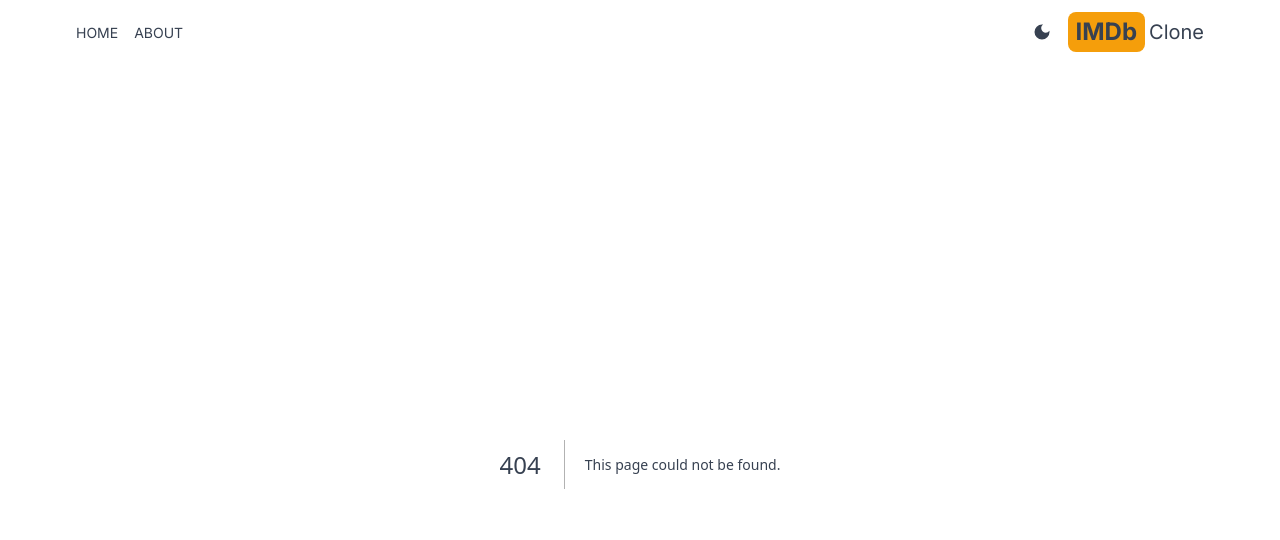
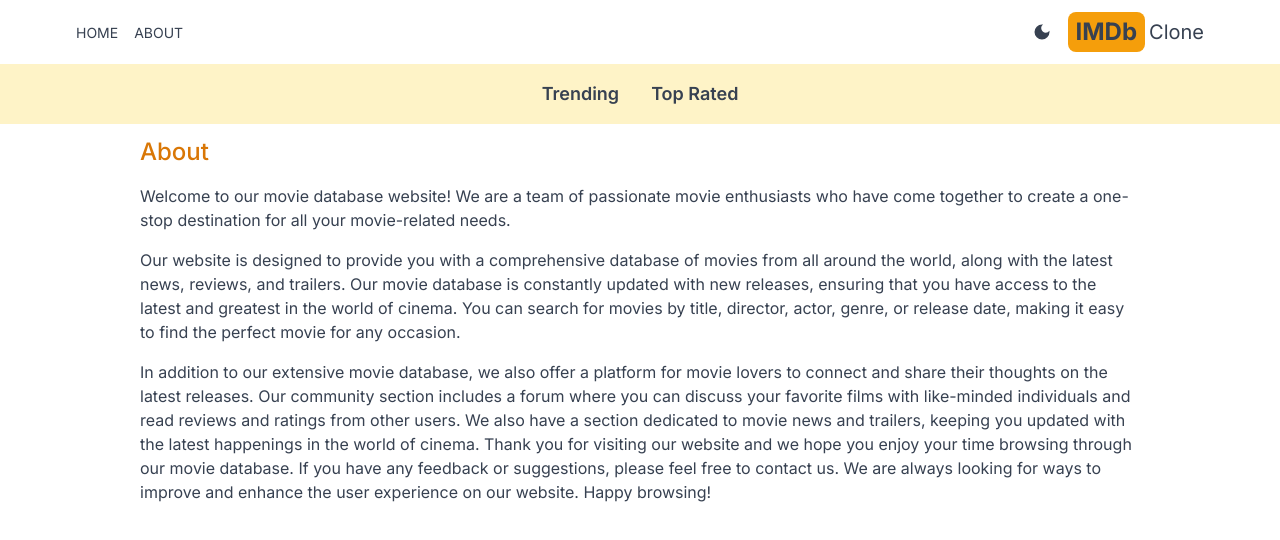
Before and after one commit to MuhammadSalmanKhan333/Imdb-clone, a Next.js app: page /about in a window 1280 px wide. Before the commit this address had no page. Shown: the top 540 px of the page. Built offline with nearby package versions, Linux system fonts and the light colour scheme.

Commit message:
data fetched from tmdb api

```diff
--- /dev/null
+++ b/src/app/about/page.jsx
@@ -0,0 +1,36 @@
+export default function About() {
+  return (
+    <div className="max-w-5xl mx-auto p-3 space-y-4">
+      <h1 className="text-2xl font-medium text-amber-600">About</h1>
+      <p>
+        Welcome to our movie database website! We are a team of passionate movie
+        enthusiasts who have come together to create a one-stop destination for
+        all your movie-related needs.
+      </p>
+
+      <p>
+        Our website is designed to provide you with a comprehensive database of
+        movies from all around the world, along with the latest news, reviews,
+        and trailers. Our movie database is constantly updated with new
+        releases, ensuring that you have access to the latest and greatest in
+        the world of cinema. You can search for movies by title, director,
+        actor, genre, or release date, making it easy to find the perfect movie
+        for any occasion.
+      </p>
+
+      <p>
+        In addition to our extensive movie database, we also offer a platform
+        for movie lovers to connect and share their thoughts on the latest
+        releases. Our community section includes a forum where you can discuss
+        your favorite films with like-minded individuals and read reviews and
+        ratings from other users. We also have a section dedicated to movie news
+        and trailers, keeping you updated with the latest happenings in the
+        world of cinema. Thank you for visiting our website and we hope you
+        enjoy your time browsing through our movie database. If you have any
+        feedback or suggestions, please feel free to contact us. We are always
+        looking for ways to improve and enhance the user experience on our
+        website. Happy browsing!
+      </p>
+    </div>
+  );
+}
--- a/src/app/layout.js
+++ b/src/app/layout.js
@@ -2,6 +2,7 @@
 import "./globals.css";
 import Header from "@/components/Header";
 import Providers from "@/app/Provider";
+import Navbar from "@/components/Navbar";
 
 const inter = Inter({ subsets: ["latin"] });
 
@@ -16,6 +17,7 @@
       <body className={inter.className}>
         <Providers>
           <Header />
+          <Navbar />
           {children}
         </Providers>
       </body>
--- a/src/app/page.js
+++ b/src/app/page.js
@@ -1,11 +1,23 @@
-import React from "react";
+import Results from "@/components/Results";
 
-const page = () => {
+const API_KEY = process.env.API_KEY;
+
+export default async function Home({ searchParams }) {
+  const genre = searchParams.genre || "fetchTrending";
+  const res = await fetch(
+    `https://api.themoviedb.org/3${
+      genre === "fetchTopRated" ? `/movie/top_rated` : `/trending/all/week`
+    }?api_key=${API_KEY}&language=en-US&page=1`
+  );
+  console.log("api response data", res.data);
+  const data = await res.json();
+  if (!res.ok) {
+    throw new Error("Failed to fetch data");
+  }
+  const results = data.results;
   return (
     <div>
-      <h1>hi</h1>
+      <Results results={results} />
     </div>
   );
-};
-
-export default page;
+}
--- /dev/null
+++ b/src/components/Navbar.jsx
@@ -0,0 +1,13 @@
+import React from "react";
+import NavbarItem from "./NavbarItem";
+
+const Navbar = () => {
+  return (
+    <div className="flex dark:bg-gray-600 bg-amber-100 p-4 lg:text-lg justify-center gap-8 ">
+      <NavbarItem title="Trending" param="fetchTrending" />
+      <NavbarItem title="Top Rated" param="fetchTopRated" />
+    </div>
+  );
+};
+
+export default Navbar;
--- /dev/null
+++ b/src/components/NavbarItem.jsx
@@ -0,0 +1,26 @@
+"use client";
+
+import Link from "next/link";
+import { useSearchParams } from "next/navigation";
+
+export default function NavbarItem({ title, param }) {
+  const searchParams = useSearchParams();
+  const genre = searchParams.get("genre");
+  return (
+    <div>
+      <Link
+        className={`hover:text-amber-600 font-semibold relative ${
+          genre === param ? "active" : ""
+        }`}
+        href={`/?genre=${param}`}
+      >
+        {title}
+        <span
+          className={`absolute left-0 top-[1.7rem] h-[3px] w-full  bg-amber-500 transition-transform duration-300 transform ${
+            genre === param ? "scale-x-100" : "scale-x-0"
+          }`}
+        />
+      </Link>
+    </div>
+  );
+}
--- /dev/null
+++ b/src/components/Results.jsx
@@ -0,0 +1,11 @@
+export default function Results({ results }) {
+  return (
+    <div>
+      {results.map((result) => (
+        <div key={result.id}>
+          <h2>{result.original_title}</h2>
+        </div>
+      ))}
+    </div>
+  );
+}
```
